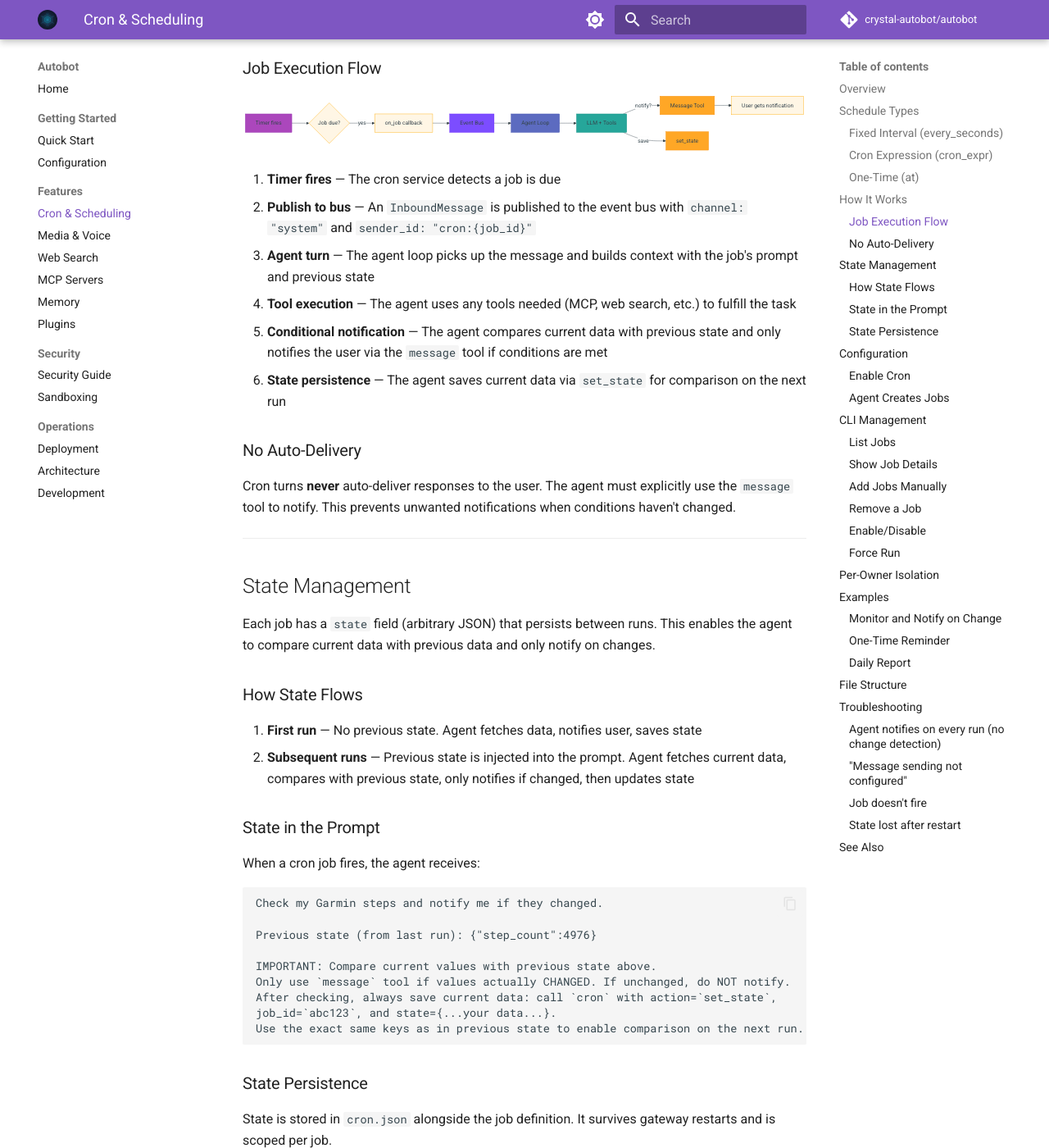
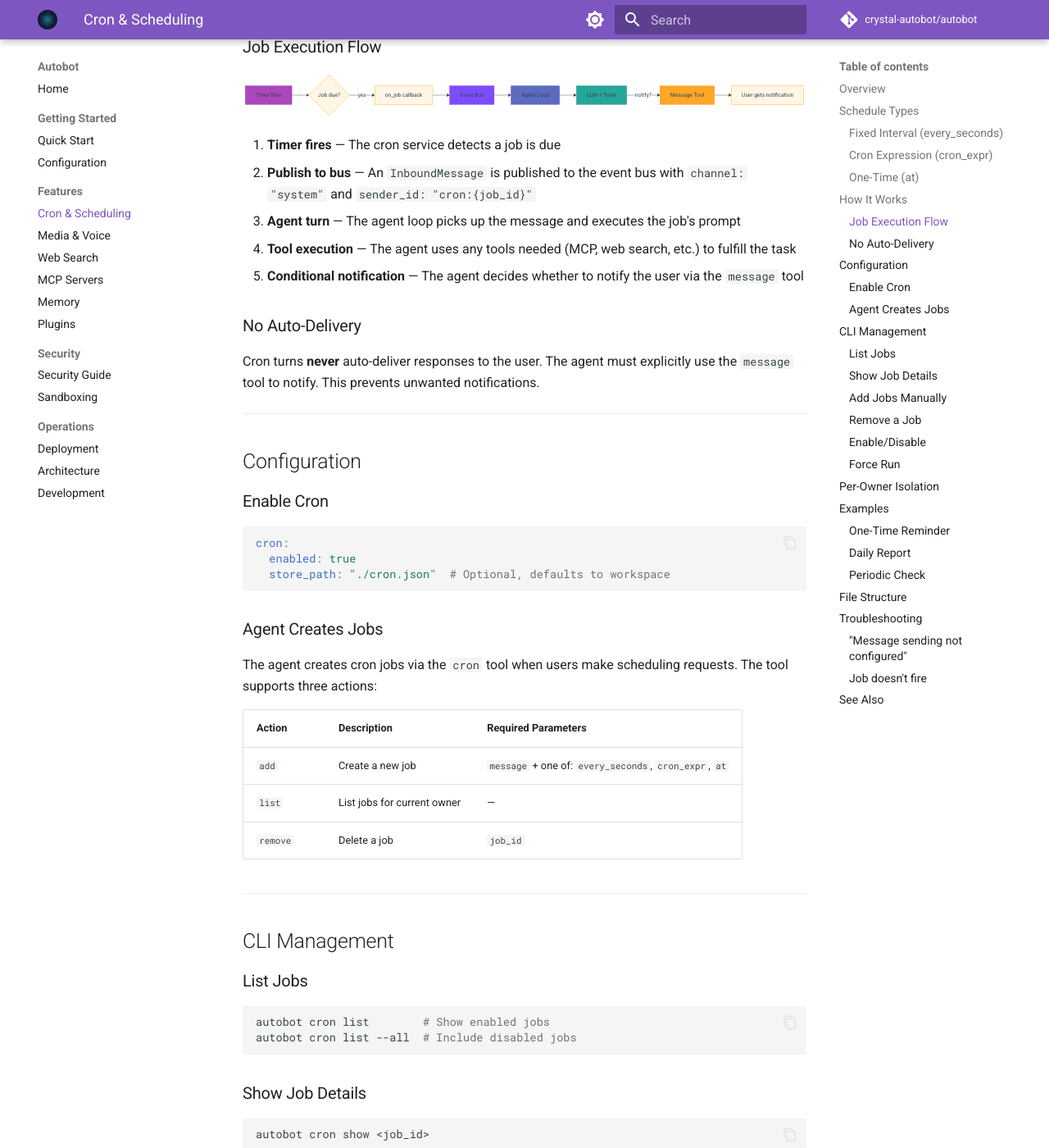
Before and after one commit to crystal-autobot/autobot, an MkDocs documentation site: the page built from docs/cron.md, in a window 1280 px wide and 1400 px high, scrolled down 1245 px. Shown: the whole window at 82% size. Built offline with MkDocs 1.6.1 and Material for MkDocs 9.7.7, drawn with Linux system fonts in a browser that asks for light colours; comment, search, counter and statistics services are not loaded; some of the changed text lies outside the part shown.

Commit message:
Statless crons

````diff
--- a/docs/cron.md
+++ b/docs/cron.md
@@ -8,9 +8,9 @@ Autobot includes a built-in scheduler for recurring checks, one-time reminders,
 
 The cron system solves three common needs:
 
-- **Monitoring** — "Notify me when my Garmin steps change" (recurring check with state comparison)
 - **Reminders** — "Remind me to drink water in 30 minutes" (one-time deferred task)
 - **Recurring reports** — "Send me a weather summary every morning at 9am" (cron expression)
+- **Periodic tasks** — "Check my email every 5 minutes" (fixed interval)
 
 When a job fires, it triggers a full agent turn — the agent can use MCP tools, web search, memory, and any other registered tools to complete the task.
 
@@ -59,7 +59,6 @@ graph LR
     BUS --> LOOP[Agent Loop]
     LOOP --> LLM[LLM + Tools]
     LLM -->|notify?| MSG[Message Tool]
-    LLM -->|save| STATE[set_state]
     MSG --> USER[User gets notification]
 
     style TIMER fill:#ab47bc,stroke:#8e24aa,color:#fff
@@ -67,50 +66,17 @@ graph LR
     style LOOP fill:#5c6bc0,stroke:#3949ab,color:#fff
     style LLM fill:#26a69a,stroke:#00897b,color:#fff
     style MSG fill:#ffa726,stroke:#fb8c00,color:#fff
-    style STATE fill:#ffa726,stroke:#fb8c00,color:#fff
 ```
 
 1. **Timer fires** — The cron service detects a job is due
 2. **Publish to bus** — An `InboundMessage` is published to the event bus with `channel: "system"` and `sender_id: "cron:{job_id}"`
-3. **Agent turn** — The agent loop picks up the message and builds context with the job's prompt and previous state
+3. **Agent turn** — The agent loop picks up the message and executes the job's prompt
 4. **Tool execution** — The agent uses any tools needed (MCP, web search, etc.) to fulfill the task
-5. **Conditional notification** — The agent compares current data with previous state and only notifies the user via the `message` tool if conditions are met
-6. **State persistence** — The agent saves current data via `set_state` for comparison on the next run
+5. **Conditional notification** — The agent decides whether to notify the user via the `message` tool
 
 ### No Auto-Delivery
 
-Cron turns **never** auto-deliver responses to the user. The agent must explicitly use the `message` tool to notify. This prevents unwanted notifications when conditions haven't changed.
-
----
-
-## State Management
-
-Each job has a `state` field (arbitrary JSON) that persists between runs. This enables the agent to compare current data with previous data and only notify on changes.
-
-### How State Flows
-
-1. **First run** — No previous state. Agent fetches data, notifies user, saves state
-2. **Subsequent runs** — Previous state is injected into the prompt. Agent fetches current data, compares with previous state, only notifies if changed, then updates state
-
-### State in the Prompt
-
-When a cron job fires, the agent receives:
-
-```
-Check my Garmin steps and notify me if they changed.
-
-Previous state (from last run): {"step_count":4976}
-
-IMPORTANT: Compare current values with previous state above.
-Only use `message` tool if values actually CHANGED. If unchanged, do NOT notify.
-After checking, always save current data: call `cron` with action=`set_state`,
-job_id=`abc123`, and state={...your data...}.
-Use the exact same keys as in previous state to enable comparison on the next run.
-```
-
-### State Persistence
-
-State is stored in `cron.json` alongside the job definition. It survives gateway restarts and is scoped per job.
+Cron turns **never** auto-deliver responses to the user. The agent must explicitly use the `message` tool to notify. This prevents unwanted notifications.
 
 ---
 
@@ -126,14 +92,13 @@ cron:
 
 ### Agent Creates Jobs
 
-The agent creates cron jobs via the `cron` tool when users make scheduling requests. The tool supports four actions:
+The agent creates cron jobs via the `cron` tool when users make scheduling requests. The tool supports three actions:
 
 | Action | Description | Required Parameters |
 |--------|-------------|---------------------|
 | `add` | Create a new job | `message` + one of: `every_seconds`, `cron_expr`, `at` |
 | `list` | List jobs for current owner | — |
 | `remove` | Delete a job | `job_id` |
-| `set_state` | Save state for next run | `job_id`, `state` |
 
 ---
 
@@ -152,19 +117,18 @@ autobot cron list --all  # Include disabled jobs
 autobot cron show <job_id>
 ```
 
-Output includes schedule, message, delivery config, and current state:
+Output includes schedule, message, and delivery config:
 
 ```
 ID:       aa6d7d5c
-Name:     Check Garmin steps
+Name:     Morning briefing
 Status:   enabled
-Schedule: every 60s
-Next Run: 2026-02-20 09:00
-Message:  Check steps and notify if changed
+Schedule: 0 9 * * *
+Next Run: 2026-02-21 09:00
+Message:  Send a weather summary
 Deliver:  true
 Channel:  telegram
 To:       634643933
-State:    {"step_count":4976}
 ```
 
 ### Add Jobs Manually
@@ -215,22 +179,6 @@ Jobs created via the `cron` tool are automatically scoped to the originating cha
 
 ## Examples
 
-### Monitor and Notify on Change
-
-User says: *"Check my Garmin steps every hour and notify me if they change"*
-
-The agent creates:
-```
-cron add:
-  message: "Use mcp_garmin_get_stats to get today's steps.
-            Compare with previous state. Notify only if changed."
-  every_seconds: 3600
-```
-
-**Run 1:** Steps = 3000. No previous state → notify + save `{"step_count": 3000}`
-**Run 2:** Steps = 3000. Same as previous → no notification, save state
-**Run 3:** Steps = 5000. Changed → notify + save `{"step_count": 5000}`
-
 ### One-Time Reminder
 
 User says: *"Remind me in 30 minutes to take a break"*
@@ -256,13 +204,24 @@ cron add:
   cron_expr: "0 9 * * *"
 ```
 
+### Periodic Check
+
+User says: *"Check my email every 5 minutes"*
+
+The agent creates:
+```
+cron add:
+  message: "Check email and notify the user of new messages."
+  every_seconds: 300
+```
+
 ---
 
 ## File Structure
 
 ```
 workspace/
-└── cron.json    # Job definitions + state (auto-created)
+└── cron.json    # Job definitions (auto-created)
 ```
 
 **Permissions:**
@@ -273,12 +232,6 @@ workspace/
 ---
 
 ## Troubleshooting
-
-### Agent notifies on every run (no change detection)
-
-**Cause:** State keys are inconsistent between runs, making comparison impossible.
-
-**Solution:** The prompt now instructs the agent to use the same keys as in previous state. If the issue persists, check the job's state with `autobot cron show <job_id>` and verify keys are stable.
 
 ### "Message sending not configured"
 
@@ -295,10 +248,6 @@ workspace/
 3. Is the gateway running? (Jobs only fire while the gateway process is active)
 4. Check logs for `Cron: executing job` entries
 
-### State lost after restart
-
-State is persisted in `cron.json` on every `set_state` call. If state is missing after restart, check file permissions and that the store path is correct.
-
 ---
 
 ## See Also
````
Also changed, not shown: 10 other files.
